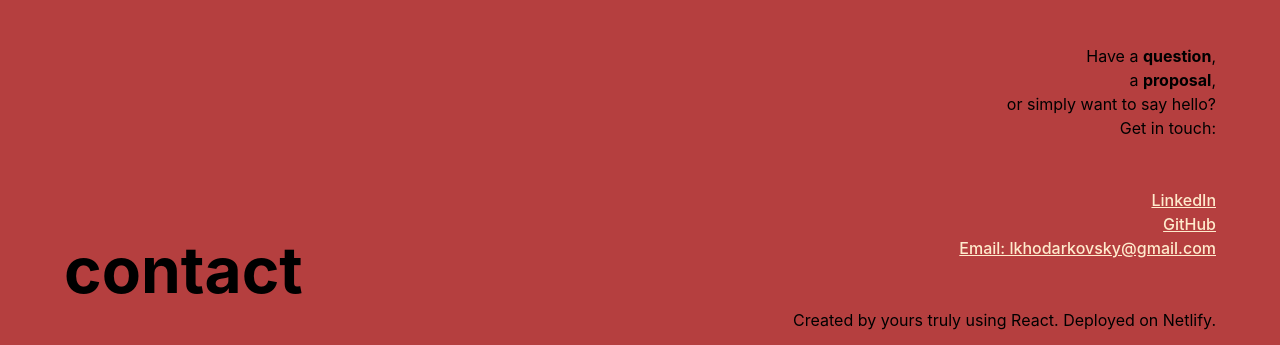
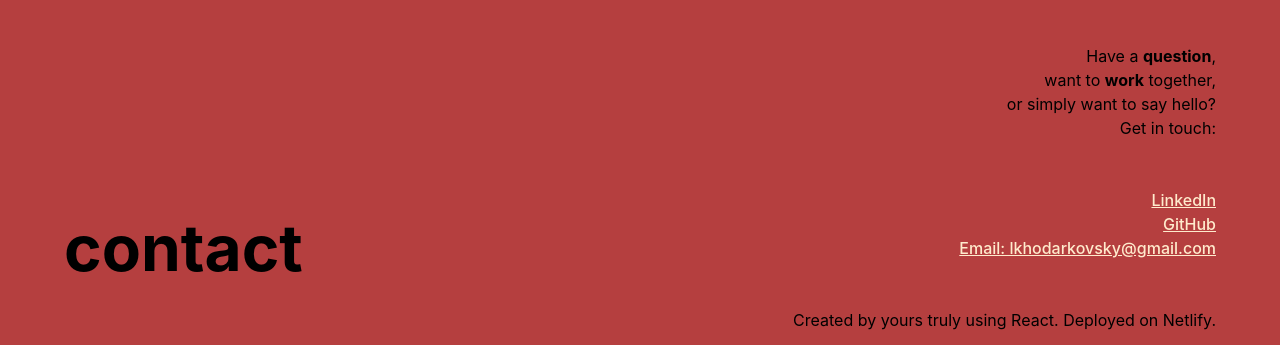
Before and after one commit to loickho/loic-portfolio, a React (Vite) app: page / in a window 1280 px wide. Shown: the part 2462-2807 px from the top of the page. Built offline with nearby package versions, Linux system fonts and the light colour scheme.

Commit message:
fix: margin bottom on contact header

```diff
--- a/src/App.css
+++ b/src/App.css
@@ -272,7 +272,8 @@
 }
 
 #contact {
-  position: absolute;
+  /* position: absolute; */
   font-size: 4em;
   /* top: 0px; */
+  margin-bottom: 1em;
 }
--- a/src/components/contact.jsx
+++ b/src/components/contact.jsx
@@ -6,9 +6,9 @@ export default function Contact() {
       </h1>
       <div className="social-links">
         <p id="social-question">
-          Have a <strong>question</strong>, <br />a <strong>proposal</strong>,{" "}
-          <br />
-          or simply want to say hello? <br /> Get in touch:{" "}
+          Have a <strong>question</strong>,
+          <br /> want to <strong>work</strong> together,
+          <br /> or simply want to say hello? <br /> Get in touch:
         </p>
         <div className="links">
           <a
```
